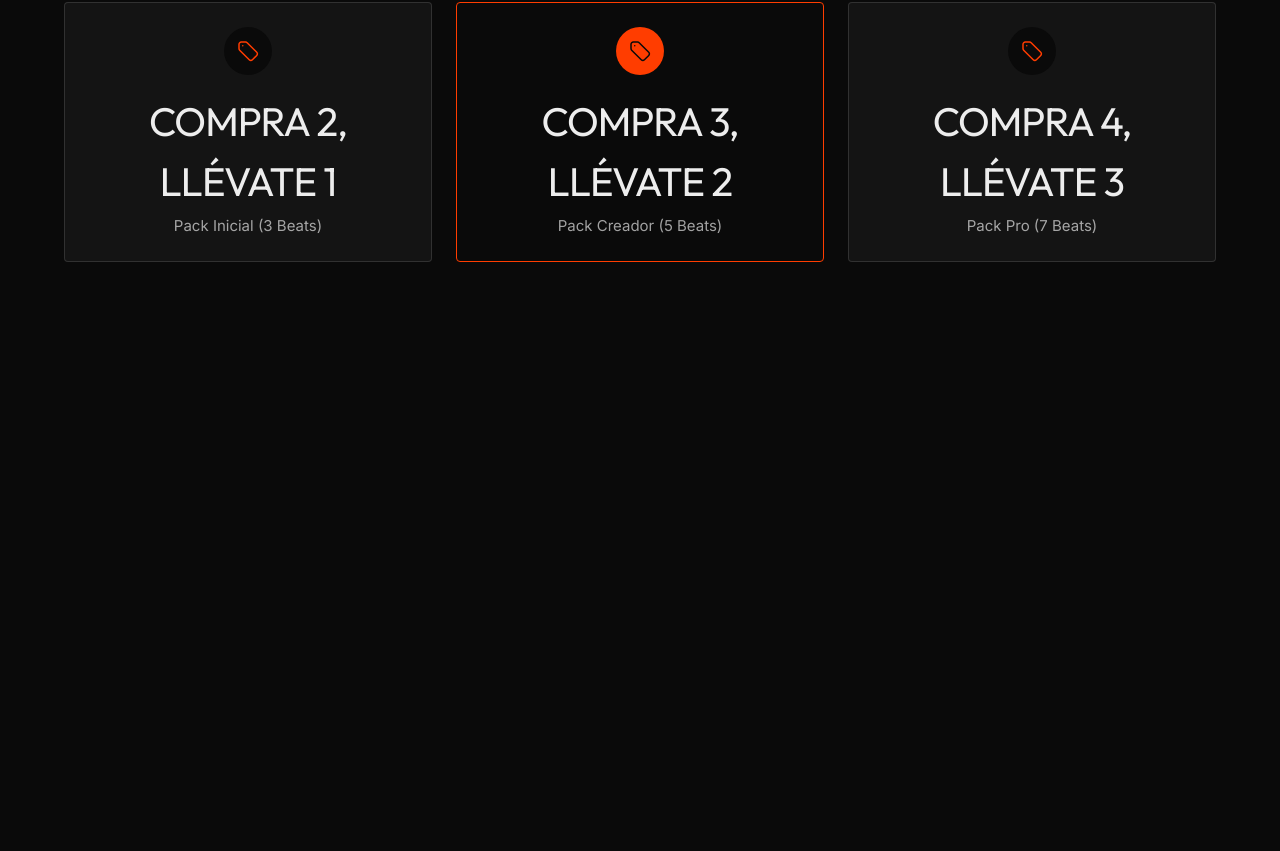
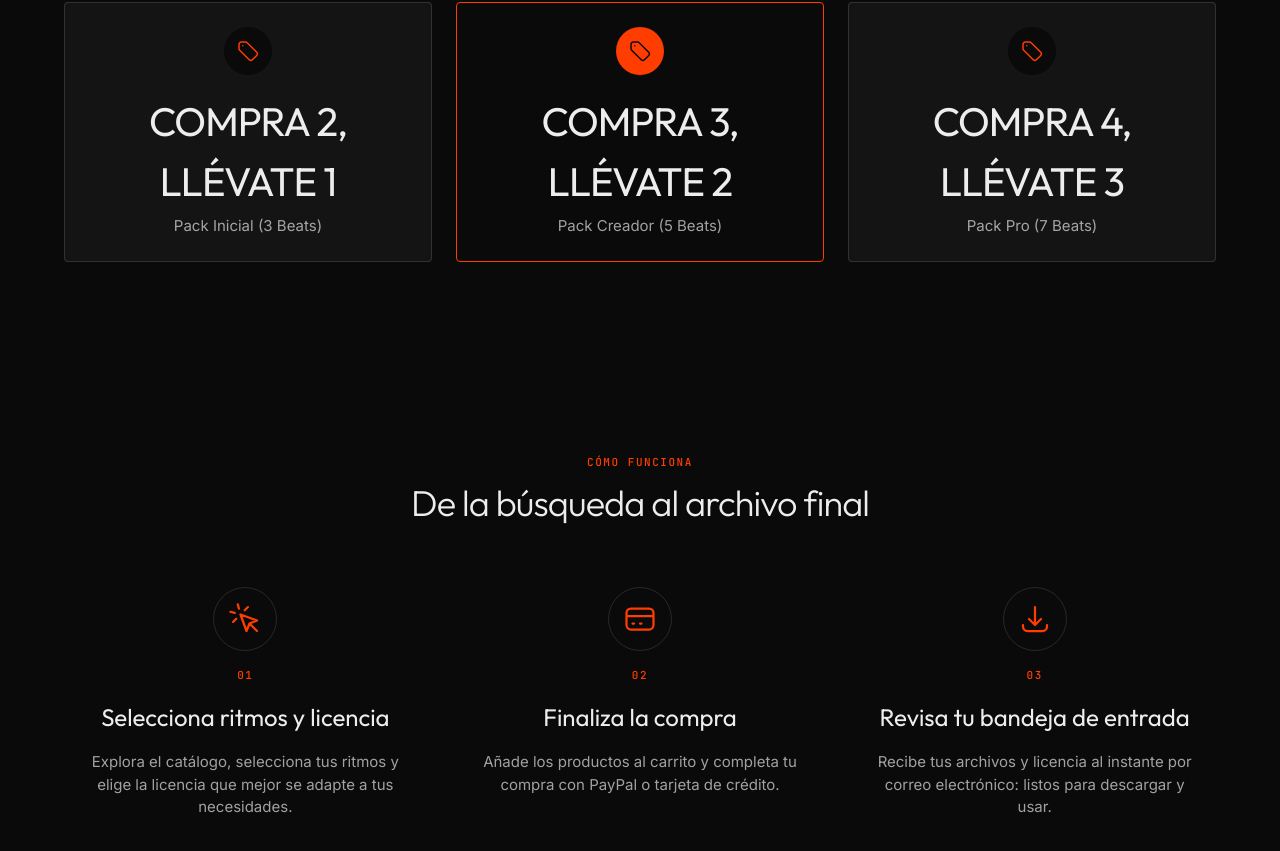
Before and after one commit to abrinay1997-stack/Tienda_Bukoflow, a Next.js app: page / in a window 1280 px wide. Shown: the part 1643-2494 px from the top of the page. Before the commit the page ends 2001 px from the top, so only its background shows below. Built offline with nearby package versions, Linux system fonts and the light colour scheme.

Commit message:
feat(S16): proceso de compra en 3 pasos
- PurchaseProcess: content.purchaseProcess (1-2-3), sin pin (segun
  docs/DECISION.md, se reserva el pin para no exceder el maximo de 2
  secciones con pin por pagina del ADN).

Co-Authored-By: Claude Sonnet 5 <noreply@anthropic.com>

```diff
--- a/src/app/page.tsx
+++ b/src/app/page.tsx
@@ -2,6 +2,7 @@ import { Nav } from '@/components/Nav';
 import { Hero } from '@/components/Hero';
 import { CatalogIntro } from '@/components/CatalogIntro';
 import { Offers } from '@/components/Offers';
+import { PurchaseProcess } from '@/components/PurchaseProcess';
 
 export default function HomePage() {
   return (
@@ -11,6 +12,7 @@ export default function HomePage() {
         <Hero />
         <CatalogIntro />
         <Offers />
+        <PurchaseProcess />
       </main>
     </>
   );
--- /dev/null
+++ b/src/components/PurchaseProcess.tsx
@@ -0,0 +1,32 @@
+import content from '@/content/content.json';
+import { SectionHeading } from './SectionHeading';
+import { CreditCardIcon, DownloadIcon, MousePointerIcon } from './Icons';
+
+const icons = [MousePointerIcon, CreditCardIcon, DownloadIcon];
+
+export function PurchaseProcess() {
+  return (
+    <section className="px-[var(--gutter)] py-[var(--section-y)]">
+      <div className="mx-auto max-w-[var(--container)]">
+        <SectionHeading kicker="Cómo funciona" title="De la búsqueda al archivo final" />
+        <ol className="mt-16 grid grid-cols-1 gap-12 md:grid-cols-3 md:gap-8">
+          {content.purchaseProcess.map((step, i) => {
+            const Icon = icons[i];
+            return (
+              <li key={step.stage} className="flex flex-col items-center gap-4 text-center">
+                <span className="flex h-16 w-16 items-center justify-center rounded-full border border-line text-accent">
+                  <Icon />
+                </span>
+                <span className="font-mono text-mono uppercase tracking-[var(--tr-mono)] text-accent">
+                  {step.stage}
+                </span>
+                <h3 className="font-display text-lg font-medium text-fg">{step.title}</h3>
+                <p className="max-w-xs font-body text-sm text-muted">{step.text}</p>
+              </li>
+            );
+          })}
+        </ol>
+      </div>
+    </section>
+  );
+}
```
